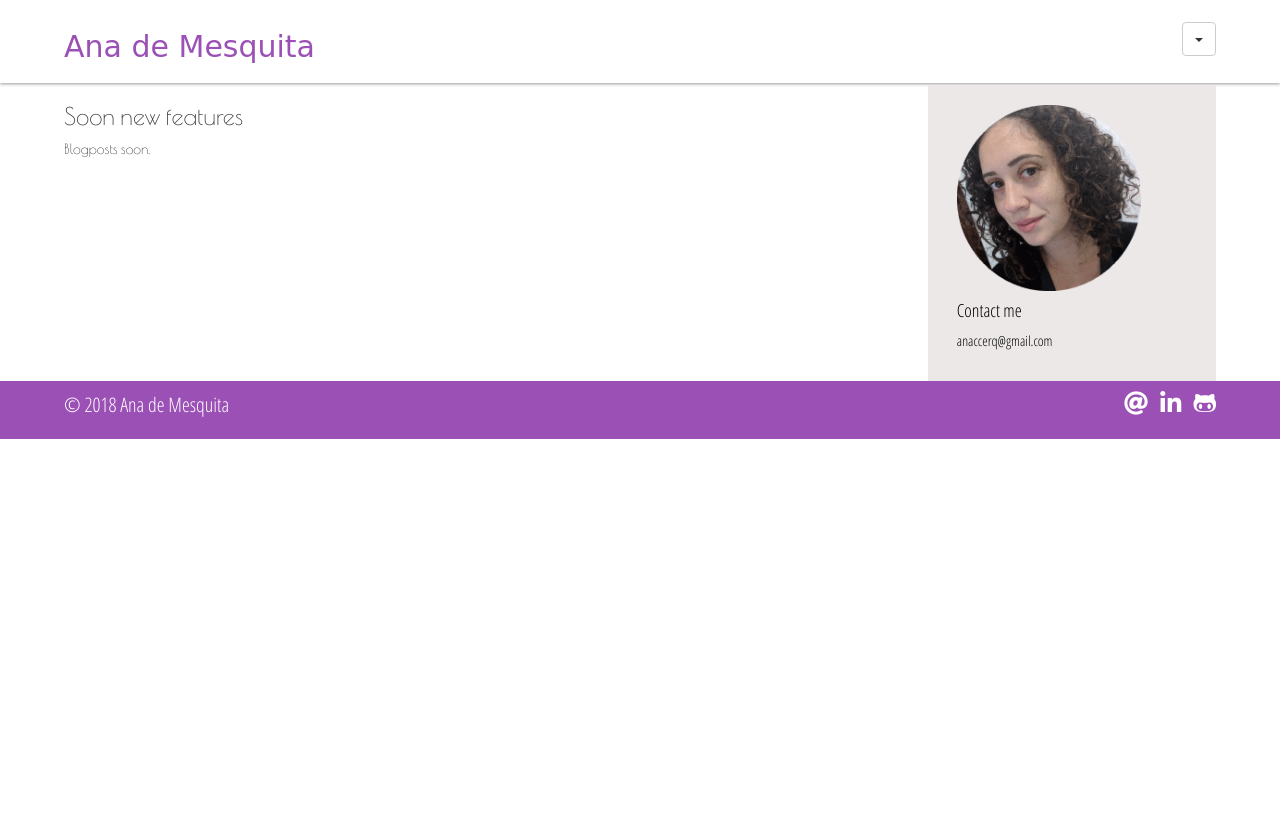
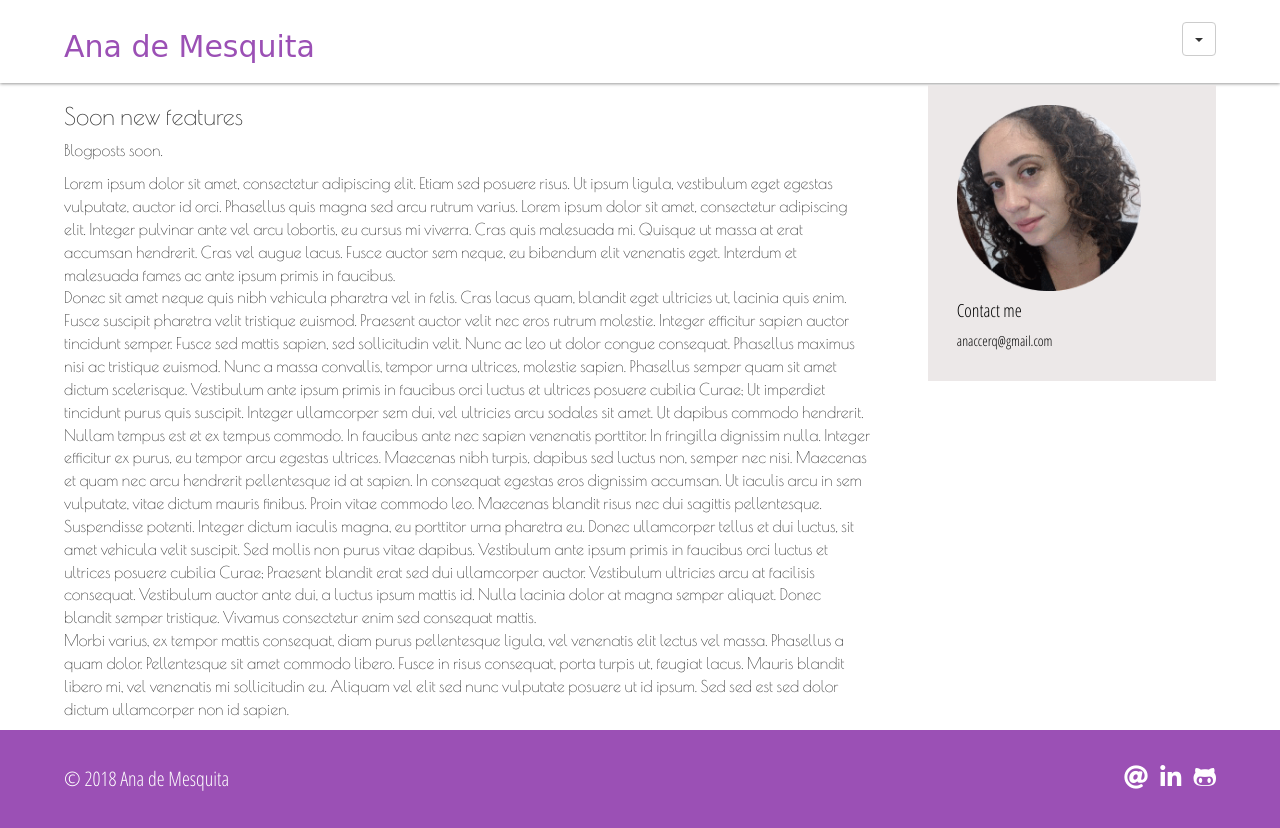
Before and after one commit to anaccerq/anaccerq.github.io, a plain HTML site: page about.html in a window 1280 px wide. Before the commit the page ends 800 px from the top, so only its background shows below. Drawn offline with nearby package versions, Linux system fonts and the light colour scheme; a web font is replaced by a local one.

Commit message:
Small changes on layout

```diff
--- a/about.html
+++ b/about.html
@@ -36,6 +36,17 @@
                 <section class="main-col">
                     <h3>Soon new features</h3>
                     <p>Blogposts soon.</p>
+                    <p>
+                            Lorem ipsum dolor sit amet, consectetur adipiscing elit. Etiam sed posuere risus. Ut ipsum ligula, vestibulum eget egestas vulputate, auctor id orci. Phasellus quis magna sed arcu rutrum varius. Lorem ipsum dolor sit amet, consectetur adipiscing elit. Integer pulvinar ante vel arcu lobortis, eu cursus mi viverra. Cras quis malesuada mi. Quisque ut massa at erat accumsan hendrerit. Cras vel augue lacus. Fusce auctor sem neque, eu bibendum elit venenatis eget. Interdum et malesuada fames ac ante ipsum primis in faucibus.
+<br>
+                            Donec sit amet neque quis nibh vehicula pharetra vel in felis. Cras lacus quam, blandit eget ultricies ut, lacinia quis enim. Fusce suscipit pharetra velit tristique euismod. Praesent auctor velit nec eros rutrum molestie. Integer efficitur sapien auctor tincidunt semper. Fusce sed mattis sapien, sed sollicitudin velit. Nunc ac leo ut dolor congue consequat. Phasellus maximus nisi ac tristique euismod. Nunc a massa convallis, tempor urna ultrices, molestie sapien. Phasellus semper quam sit amet dictum scelerisque. Vestibulum ante ipsum primis in faucibus orci luctus et ultrices posuere cubilia Curae; Ut imperdiet tincidunt purus quis suscipit. Integer ullamcorper sem dui, vel ultricies arcu sodales sit amet. Ut dapibus commodo hendrerit.
+                            <br>
+                            Nullam tempus est et ex tempus commodo. In faucibus ante nec sapien venenatis porttitor. In fringilla dignissim nulla. Integer efficitur ex purus, eu tempor arcu egestas ultrices. Maecenas nibh turpis, dapibus sed luctus non, semper nec nisi. Maecenas et quam nec arcu hendrerit pellentesque id at sapien. In consequat egestas eros dignissim accumsan. Ut iaculis arcu in sem vulputate, vitae dictum mauris finibus. Proin vitae commodo leo. Maecenas blandit risus nec dui sagittis pellentesque.
+                            <br>
+                            Suspendisse potenti. Integer dictum iaculis magna, eu porttitor urna pharetra eu. Donec ullamcorper tellus et dui luctus, sit amet vehicula velit suscipit. Sed mollis non purus vitae dapibus. Vestibulum ante ipsum primis in faucibus orci luctus et ultrices posuere cubilia Curae; Praesent blandit erat sed dui ullamcorper auctor. Vestibulum ultricies arcu at facilisis consequat. Vestibulum auctor ante dui, a luctus ipsum mattis id. Nulla lacinia dolor at magna semper aliquet. Donec blandit semper tristique. Vivamus consectetur enim sed consequat mattis.
+                            <br>
+                            Morbi varius, ex tempor mattis consequat, diam purus pellentesque ligula, vel venenatis elit lectus vel massa. Phasellus a quam dolor. Pellentesque sit amet commodo libero. Fusce in risus consequat, porta turpis ut, feugiat lacus. Mauris blandit libero mi, vel venenatis mi sollicitudin eu. Aliquam vel elit sed nunc vulputate posuere ut id ipsum. Sed sed est sed dolor dictum ullamcorper non id sapien.
+                    </p>
                 </section>
                 <aside class="sidebar-col">
                     <img src="profile.gif" alt="Profile Pic" height = "80%" width="80%">
--- a/styles.css
+++ b/styles.css
@@ -63,6 +63,7 @@
    float:left;
    width:70%;
    font-family: 'Poiret One', cursive;
+   font-size: 16px;
 }
 
 .sidebar-col{
@@ -79,7 +80,7 @@
     background:#9B50B5;
     font-family: 'Open Sans Condensed', sans-serif;
     color:white;
-    padding: 10px 5%;
+    padding: 35px 5%;
 }
 
 .main-footer a{
```
Also changed, not shown: index.html (+0 -6 lines).
